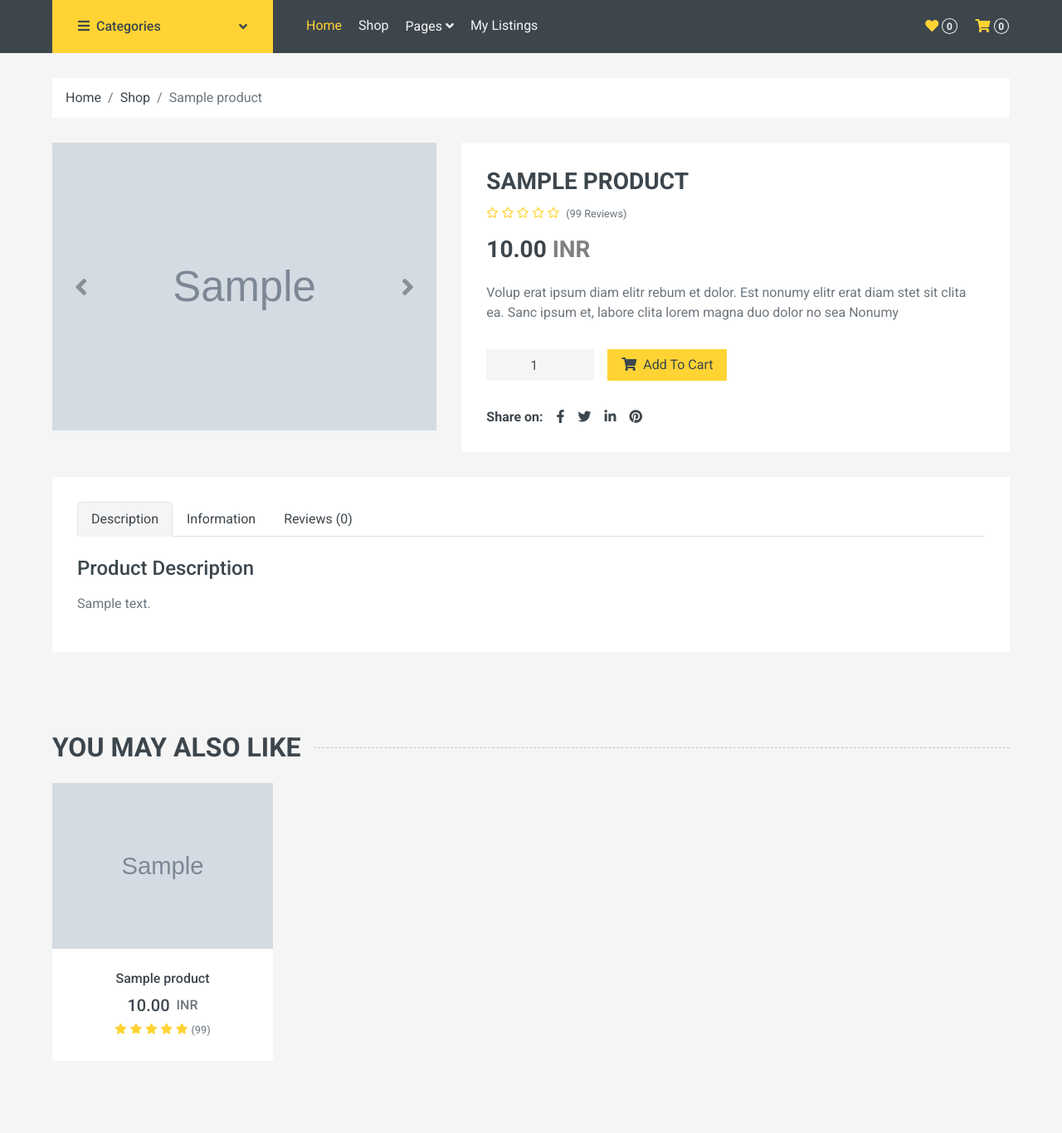
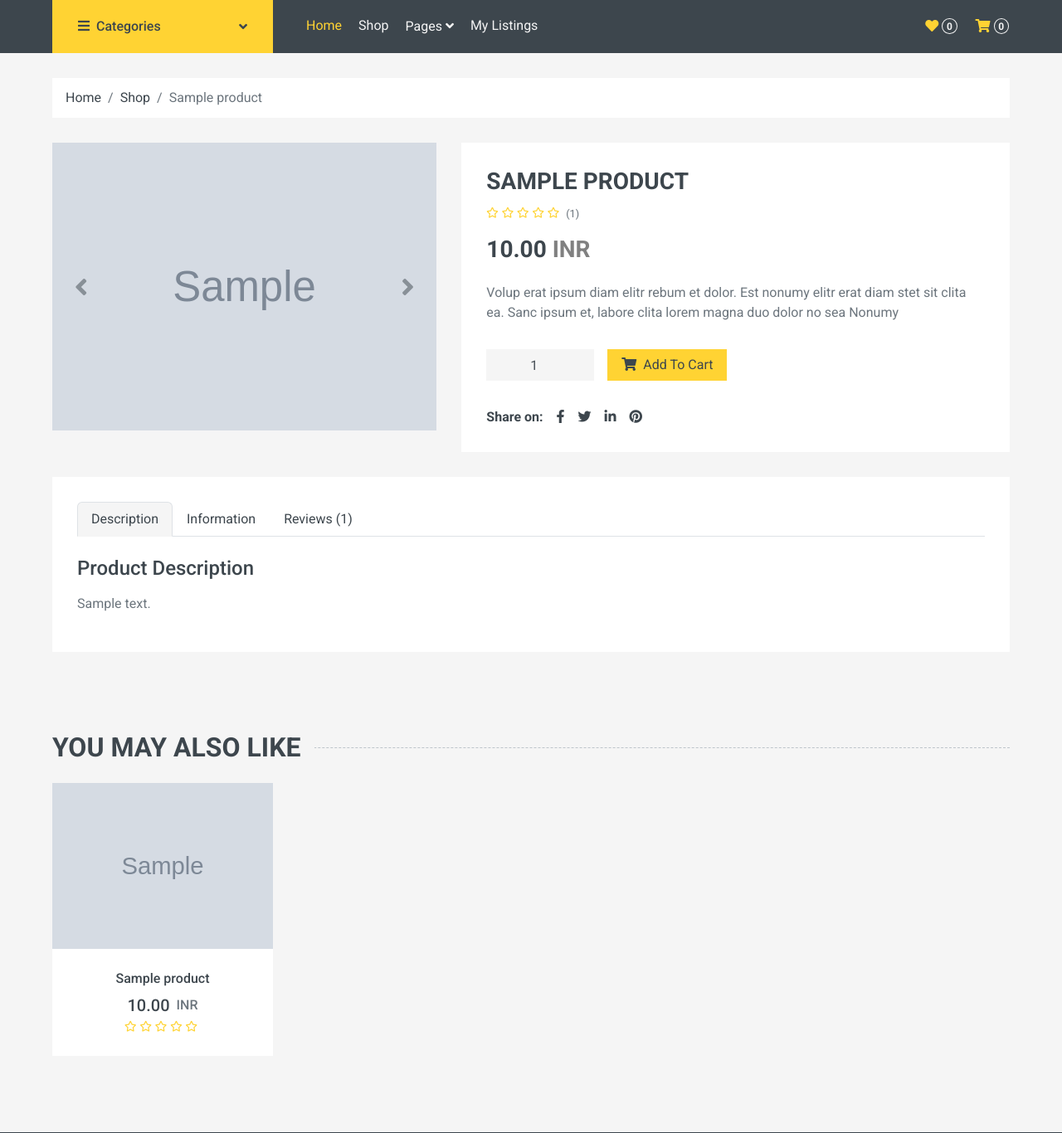
Before and after one commit to sahil-wadhai/E-Shop, a Django app: a page that uses templates/product/detail.html in a window 1280 px wide. Shown: the part 120-1486 px from the top of the page at 83% size. Run offline with Django 4.2, Linux system fonts and the light colour scheme; a user stored in the database is signed in; tables that the repository leaves empty hold one stand-in row (values such as "Sample post"); grey boxes marked "Sample" are stand-in pictures; some libraries are stand-ins or nearby versions.

Commit message:
review/rating component completed.

```diff
--- a/product/models.py
+++ b/product/models.py
@@ -28,6 +28,14 @@ class Product(models.Model):
         ("new","New"),
         ("used","Used")
     )
+    RATING = (
+        (0,0),
+        (1,1),
+        (2,2),
+        (3,3),
+        (4,4),
+        (5,5)
+    )
 
     title = models.CharField(max_length=40,null=False,blank=False)
     detail = models.TextField(max_length=500,null=False,blank=False)
@@ -35,6 +43,7 @@ class Product(models.Model):
     condition = models.CharField(max_length=10,choices=CONDITION_TYPE)
     price = models.DecimalField(max_digits=10,decimal_places=2,null=False,blank=False)
     product_image = models.ImageField(upload_to='thumbnail_imgs/',null=False,blank=False,default='product_imgs/default.png')
+    product_rating = models.IntegerField(choices=RATING,null=False,default=0)
 
     status = models.BooleanField(null=False,blank=False,default=True) #availability
     count = models.PositiveIntegerField(null=False,blank=False,default=1)
--- a/product/urls.py
+++ b/product/urls.py
@@ -3,6 +3,7 @@ from product import views
 urlpatterns = [
     path('', views.shop,name='shop'),
     path('view/<slug:product_slug>/', views.product_detail,name='product_detail'),
+    path('view/<slug:product_slug>/rate', views.rate_product,name='rate_product'),
     path('<slug:category_slug>/', views.category_view,name='category_view'),
     path('add/<slug:product_slug>/', views.add_to_cart,name='add_to_cart'),
 ]
--- a/product/views.py
+++ b/product/views.py
@@ -4,6 +4,8 @@ from django.http import HttpResponse #manually added
 from django.core.paginator import Paginator #for pagination
 from django.db.models import Q
 from django.contrib.auth.decorators import login_required
+from django.utils import timezone
+from django.db.models import Avg
 
 # Create your views here.
 category_list = Category.objects.all()
@@ -57,15 +59,37 @@ def product_detail(request,product_slug):
     paginator = Paginator(comments_list, 6)
     page_number = request.GET.get('page')
     comments_page = paginator.get_page(page_number)
+    total_comments = comments_list.count()
 
     context = {
         "product" : product_detail,
         "images" : product_images,
         "categories":category_list,
         "comments":comments_page,
+        "total_comments":total_comments,
         "related_products":related_products_list
     }
     return render(request,"product/detail.html",context)
+
+@login_required(login_url="/login")
+def rate_product(request,product_slug):
+    product = Product.objects.get(slug=product_slug)
+    comment = Comment.objects.filter(user=request.user, product=product).first()
+    rating = request.POST.get("rating")
+    review = request.POST.get("review")
+    if(comment):
+        comment.rating = rating
+        comment.review = review
+        comment.created = timezone.now()
+        comment.save()
+    else:
+        new_comment = Comment(user=request.user,product=product,rating=rating,review=review)
+        new_comment.save()
+
+    product.product_rating = Comment.objects.filter(product=product).aggregate(Avg("rating", default=0))['rating__avg']
+    product.save()
+
+    return redirect(f"/shop/view/{product_slug}")
 
 @login_required(login_url="/login")
 def add_to_cart(request,product_slug):
--- a/templates/product/detail.html
+++ b/templates/product/detail.html
@@ -11,8 +11,8 @@
         <div class="row px-xl-5">
             <div class="col-12">
                 <nav class="breadcrumb bg-light mb-30">
-                    <a class="breadcrumb-item text-dark" href="#">Home</a>
-                    <a class="breadcrumb-item text-dark" href="#">Shop</a>
+                    <a class="breadcrumb-item text-dark" href="/">Home</a>
+                    <a class="breadcrumb-item text-dark" href="/shop">Shop</a>
                     <span class="breadcrumb-item active">{{product.title}}</span>
                 </nav>
             </div>
@@ -53,13 +53,13 @@
                     <h3 class="text-uppercase">{{product.title}}</h3>
                     <div class="d-flex mb-3">
                         <div class="text-primary mr-2">
-                            <small class="{% if product_rating > 0 %} fas fa-star {%else%} far fa-star {% endif %}"></small>
-                            <small class="{% if product_rating > 0 %} fas fa-star {%else%} far fa-star {% endif %}"></small>
-                            <small class="{% if product_rating > 0 %} fas fa-star {%else%} far fa-star {% endif %}"></small>
-                            <small class="{% if product_rating > 0 %} fas fa-star {%else%} far fa-star {% endif %}"></small>
-                            <small class="{% if product_rating > 0 %} fas fa-star {%else%} far fa-star {% endif %}"></small>
+                            <small class="{% if product.product_rating > 0 %} fas fa-star {%else%} far fa-star {% endif %}"></small>
+                            <small class="{% if product.product_rating > 1 %} fas fa-star {%else%} far fa-star {% endif %}"></small>
+                            <small class="{% if product.product_rating > 2 %} fas fa-star {%else%} far fa-star {% endif %}"></small>
+                            <small class="{% if product.product_rating > 3 %} fas fa-star {%else%} far fa-star {% endif %}"></small>
+                            <small class="{% if product.product_rating > 4 %} fas fa-star {%else%} far fa-star {% endif %}"></small>
                         </div>
-                        <small class="pt-1">(99 Reviews)</small>
+                        <small class="pt-1">({{comments|length}})</small>
                     </div>
                     <h3 class="font-weight-semi-bold mb-4">{{product.price}}<span style="color:grey;"> INR </span></h3>
                     <p class="mb-4">Volup erat ipsum diam elitr rebum et dolor. Est nonumy elitr erat diam stet sit
@@ -101,7 +101,7 @@
                     <div class="nav nav-tabs mb-4">
                         <a class="nav-item nav-link text-dark active" data-toggle="tab" href="#tab-pane-1">Description</a>
                         <a class="nav-item nav-link text-dark" data-toggle="tab" href="#tab-pane-2">Information</a>
-                        <a class="nav-item nav-link text-dark" data-toggle="tab" href="#tab-pane-3">Reviews (0)</a>
+                        <a class="nav-item nav-link text-dark" data-toggle="tab" href="#tab-pane-3">Reviews ({{total_comments}})</a>
                     </div>
                     <div class="tab-content">
                         <div class="tab-pane fade show active" id="tab-pane-1">
@@ -149,7 +149,7 @@
                         <div class="tab-pane fade" id="tab-pane-3">
                             <div class="row">
                                 <div class="col-md-6">
-                                    <h4 class="mb-4">1 review for "Product Name"</h4>
+                                    <h4 class="mb-4">{{total_comments}} review for "{{product.title}}"</h4>
                                     {%for comment in comments%}
                                         <div class="media mb-4">
                                             <img src="img/user.jpg" alt="Image" class="img-fluid mr-3 mt-1" style="width: 45px;">
@@ -200,29 +200,25 @@
                                 <div class="col-md-6">
                                     <h4 class="mb-4">Leave a review</h4>
                                     <small>Your email address will not be published. Required fields are marked *</small>
-                                    <div class="d-flex my-3">
-                                        <p class="mb-0 mr-2">Your Rating * :</p>
-                                        <div class="text-primary">
-                                            <i class="far fa-star"></i>
-                                            <i class="far fa-star"></i>
-                                            <i class="far fa-star"></i>
-                                            <i class="far fa-star"></i>
-                                            <i class="far fa-star"></i>
+
+                                    <form method="POST" action="{%url 'rate_product' product.slug %}">
+                                    {% csrf_token %}
+                                        <div class="d-flex my-3">
+                                            <p class="mb-0 mr-2">Your Rating * :</p>
+                                            <div class="text-primary" id="star_rating">
+                                                <i onclick="rate(1); " class="far fa-star star_icon"></i>
+                                                <i onclick="rate(2); " class="far fa-star star_icon"></i>
+                                                <i onclick="rate(3); " class="far fa-star star_icon"></i>
+                                                <i onclick="rate(4); " class="far fa-star star_icon"></i>
+                                                <i onclick="rate(5); " class="far fa-star star_icon"></i>
+                                            </div>
                                         </div>
-                                    </div>
-                                    <form>
+                                        <input type="number" name="rating" id="rating" min="1" max="5" style="display:none;"/>
                                         <div class="form-group">
-                                            <label for="message">Your Review *</label>
-                                            <textarea id="message" cols="30" rows="5" class="form-control"></textarea>
+                                            <label for="review">Your Review *</label>
+                                            <textarea name="review" id="review" cols="30" rows="5" class="form-control"></textarea>
                                         </div>
-                                        <div class="form-group">
-                                            <label for="name">Your Name *</label>
-                                            <input type="text" class="form-control" id="name">
-                                        </div>
-                                        <div class="form-group">
-                                            <label for="email">Your Email *</label>
-                                            <input type="email" class="form-control" id="email">
-                                        </div>
+
                                         <div class="form-group mb-0">
                                             <input type="submit" value="Leave Your Review" class="btn btn-primary px-3">
                                         </div>
@@ -260,12 +256,11 @@
                             <h5>{{product.price}}</h5><h6 class="text-muted ml-2">INR</h6>
                         </div>
                         <div class="d-flex align-items-center justify-content-center mb-1">
-                            <small class="fa fa-star text-primary mr-1"></small>
-                            <small class="fa fa-star text-primary mr-1"></small>
-                            <small class="fa fa-star text-primary mr-1"></small>
-                            <small class="fa fa-star text-primary mr-1"></small>
-                            <small class="fa fa-star text-primary mr-1"></small>
-                            <small>(99)</small>
+                            <small class="{% if product.product_rating > 0 %} fas fa-star {%else%} far fa-star {% endif %} text-primary mr-1"></small>
+                            <small class="{% if product.product_rating > 1 %} fas fa-star {%else%} far fa-star {% endif %} text-primary mr-1"></small>
+                            <small class="{% if product.product_rating > 2 %} fas fa-star {%else%} far fa-star {% endif %} text-primary mr-1"></small>
+                            <small class="{% if product.product_rating > 3 %} fas fa-star {%else%} far fa-star {% endif %} text-primary mr-1"></small>
+                            <small class="{% if product.product_rating > 4 %} fas fa-star {%else%} far fa-star {% endif %} text-primary mr-1"></small>
                         </div>
                     </div>
                 </div>
@@ -279,3 +274,24 @@
     <!-- Products End -->
 
 {% endblock body %}
+
+{%block script%}
+    <script>
+        let rating = document.getElementById("rating")
+        let stars = document.getElementsByClassName("star_icon")
+        function rate(r)
+        {
+            rating.value = r
+            for(let i=0 ; i<r ; i++)
+            {
+                stars[i].classList.remove("far");
+                stars[i].classList.add("fa");
+            }
+            for(let i=r ; i<5 ; i++)
+            {
+                stars[i].classList.add("far");
+                stars[i].classList.remove("fa");
+            }
+        }
+    </script>
+{%endblock script%}
```
Also changed, not shown: templates/home/index.html (+11 -13 lines), templates/product/shop.html (+5 -6 lines), product/migrations/0005_product_product_rating.py (added).
